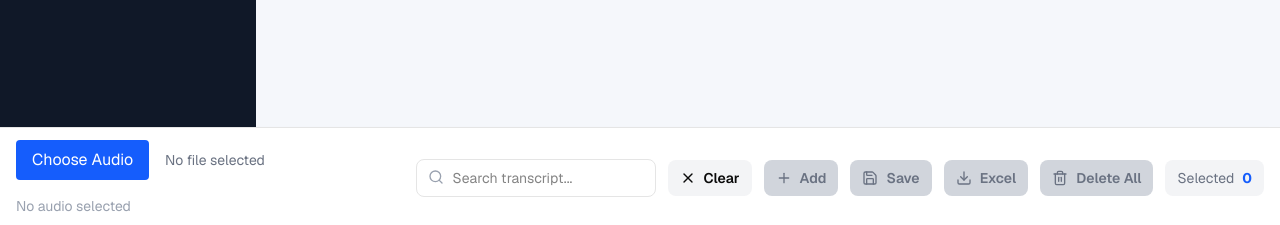
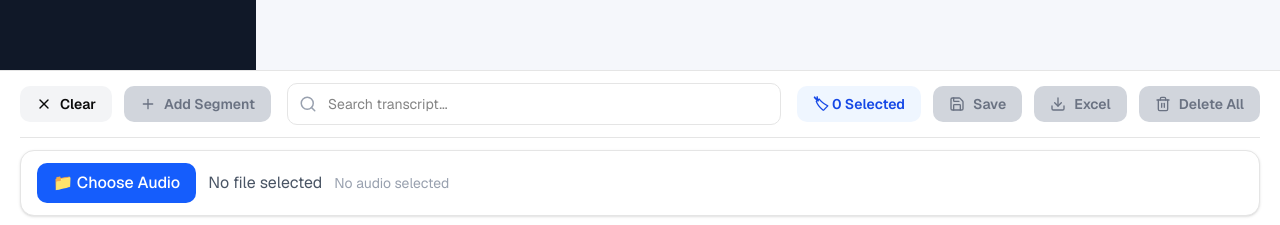
Before and after one commit to jayarcanonigo/audio-intelligence, a Next.js app: page /ad-editor/1 in a window 1280 px wide. Shown: the part 572-797 px from the top of the page. Built offline with nearby package versions, Linux system fonts and the light colour scheme; no server answers.

Commit message:
Improve Ad Editor toolbar, segment management, and audio workflow

```diff
--- a/app/ad-editor/[id]/page.tsx
+++ b/app/ad-editor/[id]/page.tsx
@@ -708,32 +708,16 @@ const handleDownloadExcel = async () => {
         </div>
       </div>
 
-      {/* FOOTER TOOLBAR */}
-      <div className="fixed bottom-0 left-0 right-0 z-50 bg-white border-t shadow-lg px-4 py-3">
+{/* ===================== FOOTER TOOLBAR ===================== */}
+<div className="fixed bottom-0 left-0 right-0 z-50 bg-white border-t shadow-xl">
+
+  <div className="px-5 py-3">
+
+    {/* ===================== ROW 1 ===================== */}
+    <div className="flex items-center justify-between gap-4 mb-3">
+
+      {/* LEFT */}
       <div className="flex items-center gap-3">
-          {/* AUDIO PLAYER */}
-          <div className="flex-1 min-w-0">
-            <AudioPlayer
-              file={file}
-              setFile={setFile}
-              audioRef={audioRef}
-              audioUrl={audioUrl}
-              onChange={handleAudioChange}
-              onTimeUpdate={handleTimeUpdate}
-            />
-          </div>
-
-          {/* SEARCH */}
-          <div className="relative w-60">
-            <Search size={16} className="absolute left-3 top-2.5 text-gray-400" />
-            <input
-              type="text"
-              placeholder="Search transcript..."
-              value={search}
-              onChange={(e) => setSearch(e.target.value)}
-              className="w-full rounded-md border pl-9 pr-3 py-2 text-sm outline-none focus:ring-2 focus:ring-blue-500"
-            />
-          </div>
 
         {/* CLEAR */}
         <button
@@ -744,43 +728,73 @@ const handleDownloadExcel = async () => {
             setSelectedP1Id(null);
             setSelectedP2Id(null);
           }}
-            className="flex items-center gap-2 px-3 py-2 rounded-md bg-gray-100 hover:bg-gray-200 text-sm font-semibold"
+          className="flex items-center gap-2 px-4 py-2 rounded-lg bg-gray-100 hover:bg-gray-200 font-semibold text-sm transition"
         >
           <X size={16} />
           Clear
         </button>
 
-          {/* ADD RANGE */}
+        {/* ADD */}
         <button
           onClick={handleAddRange}
           disabled={selectedP1Id === null || selectedP2Id === null}
-            className={`flex items-center gap-2 px-3 py-2 rounded-md text-sm font-semibold transition ${
+          className={`flex items-center gap-2 px-4 py-2 rounded-lg font-semibold text-sm transition ${
             selectedP1Id !== null && selectedP2Id !== null
               ? "bg-blue-600 hover:bg-blue-700 text-white"
               : "bg-gray-300 text-gray-500 cursor-not-allowed"
           }`}
         >
           <Plus size={16} />
-            Add
+          Add Segment
         </button>
+
+      </div>
+
+      {/* CENTER */}
+      <div className="relative flex-1 max-w-xl">
+
+        <Search
+          size={18}
+          className="absolute left-3 top-1/2 -translate-y-1/2 text-gray-400"
+        />
+
+        <input
+          type="text"
+          placeholder="Search transcript..."
+          value={search}
+          onChange={(e) => setSearch(e.target.value)}
+          className="w-full rounded-lg border pl-10 pr-4 py-2.5 text-sm outline-none focus:ring-2 focus:ring-blue-500"
+        />
+
+      </div>
+
+      {/* RIGHT */}
+      <div className="flex items-center gap-3">
+
+        {/* SELECTED */}
+        <div className="flex items-center gap-2 rounded-lg bg-blue-50 px-4 py-2 text-sm font-semibold text-blue-700 whitespace-nowrap">
+          🏷 {results.length} Selected
+        </div>
 
         {/* SAVE */}
         <button
           onClick={handleSaveAllSegments}
           disabled={results.length === 0}
-            className={`flex items-center gap-2 px-3 py-2 rounded-md text-sm font-semibold transition ${
-              results.length > 0 ? "bg-green-600 hover:bg-green-700 text-white" : "bg-gray-300 text-gray-500 cursor-not-allowed"
+          className={`flex items-center gap-2 rounded-lg px-4 py-2 font-semibold text-sm transition ${
+            results.length > 0
+              ? "bg-green-600 hover:bg-green-700 text-white"
+              : "bg-gray-300 text-gray-500 cursor-not-allowed"
           }`}
         >
           <Save size={16} />
           Save
         </button>
 
-          {/* EXCEL DOWNLOAD */}
+        {/* EXCEL */}
         <button
           onClick={handleDownloadExcel}
           disabled={results.length === 0}
-            className={`flex items-center gap-2 px-3 py-2 rounded-md text-sm font-semibold transition ${
+          className={`flex items-center gap-2 rounded-lg px-4 py-2 font-semibold text-sm transition ${
             results.length > 0
               ? "bg-emerald-600 hover:bg-emerald-700 text-white"
               : "bg-gray-300 text-gray-500 cursor-not-allowed"
@@ -790,24 +804,40 @@ const handleDownloadExcel = async () => {
           Excel
         </button>
 
-          {/* DELETE ALL */}
+        {/* DELETE */}
         <button
           onClick={handleDeleteAllAdvertisements}
           disabled={results.length === 0}
-            className={`flex items-center gap-2 px-3 py-2 rounded-md text-sm font-semibold ${
-              results.length > 0 ? "bg-red-600 hover:bg-red-700 text-white" : "bg-gray-300 text-gray-500 cursor-not-allowed"
+          className={`flex items-center gap-2 rounded-lg px-4 py-2 font-semibold text-sm transition ${
+            results.length > 0
+              ? "bg-red-600 hover:bg-red-700 text-white"
+              : "bg-gray-300 text-gray-500 cursor-not-allowed"
           }`}
         >
           <Trash2 size={16} />
           Delete All
         </button>
 
-          {/* COUNTER */}
-          <div className="flex items-center gap-2 px-3 py-2 rounded-md bg-gray-100 text-sm whitespace-nowrap">
-            <span className="text-gray-500">Selected</span>
-            <span className="font-bold text-blue-600">{results.length}</span>
       </div>
+
     </div>
+
+    {/* ===================== ROW 2 ===================== */}
+    <div className="border-t pt-3">
+
+      <AudioPlayer
+        file={file}
+        setFile={setFile}
+        audioRef={audioRef}
+        audioUrl={audioUrl}
+        onChange={handleAudioChange}
+        onTimeUpdate={handleTimeUpdate}
+      />
+
+    </div>
+
+  </div>
+
 </div>
     </div>
   );
--- a/components/audio/AudioPlayer.tsx
+++ b/components/audio/AudioPlayer.tsx
@@ -1,176 +1,158 @@
 "use client";
 
-import React from "react";
-
+import React, { useEffect, useState } from "react";
+import { Play, Pause, SkipBack, SkipForward } from "lucide-react";
 
 interface Props {
-
   file: File | null;
-
-  setFile: (
-    file: File | null
-  ) => void;
-
-
-  audioRef:
-    React.RefObject<HTMLAudioElement | null>;
-
-
-  audioUrl:string;
-
-
-  onChange:(
-    e:React.ChangeEvent<HTMLInputElement>
-  )=>void;
-
-
-  onTimeUpdate:()=>void;
-
+  setFile: (file: File | null) => void;
+  audioRef: React.RefObject<HTMLAudioElement | null>;
+  audioUrl: string;
+  onChange: (e: React.ChangeEvent<HTMLInputElement>) => void;
+  onTimeUpdate: () => void;
 }
 
+export default function AudioPlayer({
+  file,
+  audioRef,
+  audioUrl,
+  onChange,
+  onTimeUpdate,
+}: Props) {
+  const [currentTime, setCurrentTime] = useState(0);
+  const [duration, setDuration] = useState(0);
 
+  const formatTime = (time: number) => {
+    if (!time || isNaN(time)) return "00:00";
 
-export default function AudioPlayer({
+    const minutes = Math.floor(time / 60);
+    const seconds = Math.floor(time % 60);
 
-  file,
+    return `${minutes.toString().padStart(2, "0")}:${seconds
+      .toString()
+      .padStart(2, "0")}`;
+  };
 
-  audioRef,
+  useEffect(() => {
+    const audio = audioRef.current;
+    if (!audio) return;
 
-  audioUrl,
+    const update = () => {
+      setCurrentTime(audio.currentTime);
+      setDuration(audio.duration || 0);
+      onTimeUpdate();
+    };
 
-  onChange,
+    audio.addEventListener("timeupdate", update);
+    audio.addEventListener("loadedmetadata", update);
 
-  onTimeUpdate
-
-
-}:Props){
-
+    return () => {
+      audio.removeEventListener("timeupdate", update);
+      audio.removeEventListener("loadedmetadata", update);
+    };
+  }, [audioRef, onTimeUpdate]);
 
   return (
+    <div className="flex items-center gap-3 bg-white border rounded-xl shadow-sm px-4 py-3">
 
-    <div>
+      {/* CHOOSE AUDIO */}
+      <label className="flex items-center gap-2 bg-blue-600 hover:bg-blue-700 text-white px-4 py-2 rounded-lg cursor-pointer font-medium whitespace-nowrap flex-shrink-0">
+        📁 Choose Audio
+        <input
+          type="file"
+          accept="audio/*"
+          className="hidden"
+          onChange={onChange}
+        />
+      </label>
 
+      {/* FILENAME */}
+      <span className="text-gray-600 truncate max-w-[160px] flex-shrink-0">
+        {file ? file.name : "No file selected"}
+      </span>
 
-      <div
-        className="
-          flex
-          items-center
-          gap-4
-          mb-4
-        "
-      >
+      {audioUrl ? (
+        <>
+          <audio
+            ref={audioRef}
+            src={audioUrl}
+            preload="metadata"
+          />
 
+          <div className="w-px h-8 bg-gray-200 flex-shrink-0" />
 
-        <label
+          <button
+            onClick={() => audioRef.current?.play()}
+            className="flex items-center gap-2 bg-green-600 hover:bg-green-700 text-white px-4 py-2 rounded-lg font-semibold flex-shrink-0"
+          >
+            <Play size={18} />
+            Play
+          </button>
 
-          className="
-            bg-blue-600
-            text-white
-            px-4
-            py-2
-            rounded
-            cursor-pointer
-          "
+          <button
+            onClick={() => audioRef.current?.pause()}
+            className="flex items-center gap-2 bg-gray-100 hover:bg-gray-200 px-4 py-2 rounded-lg font-semibold flex-shrink-0"
+          >
+            <Pause size={18} />
+            Pause
+          </button>
 
-        >
+          <button
+            onClick={() => {
+              if (audioRef.current)
+                audioRef.current.currentTime = Math.max(
+                  0,
+                  audioRef.current.currentTime - 5
+                );
+            }}
+            className="bg-gray-100 hover:bg-gray-200 p-2 rounded-lg flex-shrink-0"
+          >
+            <SkipBack size={18} />
+          </button>
 
-          Choose Audio
+          <button
+            onClick={() => {
+              if (audioRef.current)
+                audioRef.current.currentTime = Math.min(
+                  duration,
+                  audioRef.current.currentTime + 5
+                );
+            }}
+            className="bg-gray-100 hover:bg-gray-200 p-2 rounded-lg flex-shrink-0"
+          >
+            <SkipForward size={18} />
+          </button>
 
+          <span className="w-14 text-center font-semibold flex-shrink-0">
+            {formatTime(currentTime)}
+          </span>
 
           <input
+            type="range"
+            min={0}
+            max={duration}
+            value={currentTime}
+            onChange={(e) => {
+              const value = Number(e.target.value);
 
-            type="file"
+              if (audioRef.current) {
+                audioRef.current.currentTime = value;
+              }
 
-            accept="
-              audio/*
-            "
-
-            className="
-              hidden
-            "
-
-            onChange={
-              onChange
-            }
-
+              setCurrentTime(value);
+            }}
+            className="flex-1 min-w-0 accent-blue-600"
           />
 
-
-        </label>
-
-
-
-
-        <span
-          className="
-            text-gray-500
-            text-sm
-          "
-        >
-
-          {
-            file
-            ?
-            file.name
-            :
-            "No file selected"
-          }
-
+          <span className="w-14 text-center font-semibold flex-shrink-0">
+            {formatTime(duration)}
+          </span>
+        </>
+      ) : (
+        <span className="text-gray-400 text-sm flex-shrink-0">
+          No audio selected
         </span>
-
-
-      </div>
-
-
-
-
-
-      {
-        audioUrl
-
-        ?
-
-        <audio
-
-          ref={audioRef}
-
-          src={audioUrl}
-
-          controls
-
-          className="
-            w-full
-          "
-
-          onTimeUpdate={
-            onTimeUpdate
-          }
-
-        />
-
-
-        :
-
-        <div
-
-          className="
-            text-gray-400
-            text-sm
-          "
-
-        >
-
-          No audio selected
-
-
-        </div>
-
-
-      }
-
-
+      )}
     </div>
-
   );
-
 }
```
Lines whose indentation alone changed are shown as unchanged.
